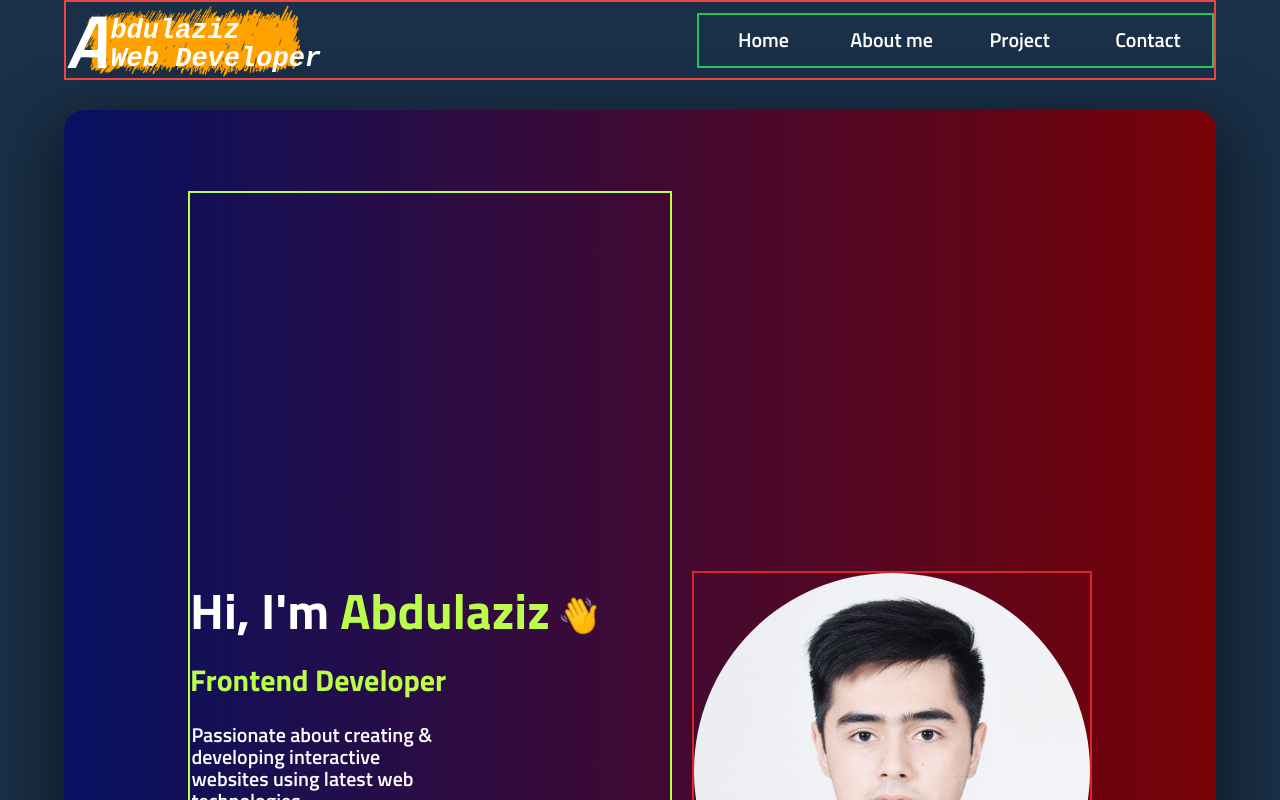
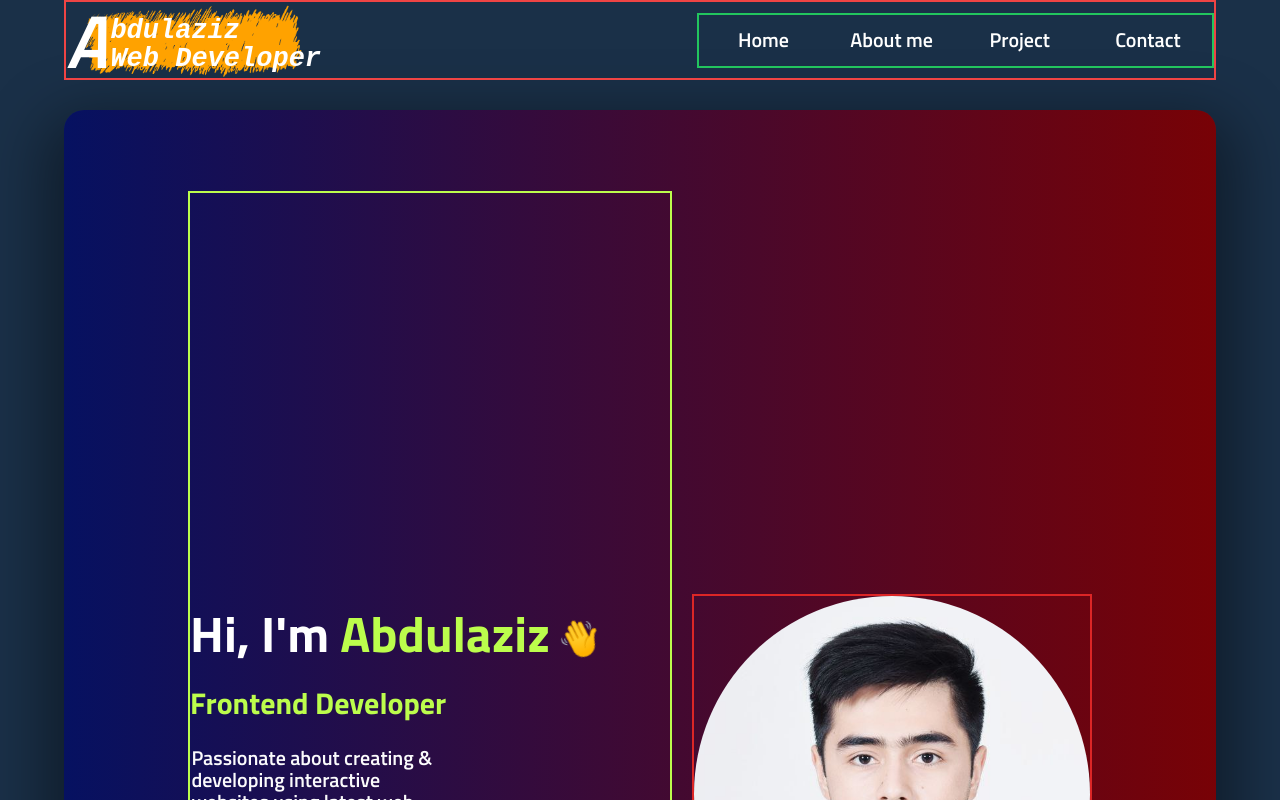
Before and after one commit to Abdulaziz6921/MyPortfolio, a React (Create React App) app: page / in a window 1280 px wide. Shown: the top 800 px of the page. Built offline with nearby package versions, Linux system fonts and the light colour scheme; a web font is replaced by a local one.

Commit message:
sadfasdf

```diff
--- a/src/Components/Home.js
+++ b/src/Components/Home.js
@@ -23,7 +23,7 @@ function Home() {
 
     intro: `${
       time ? "translate-x-[-1000px]" : "translate-x-[0]"
-    } duration-[1.3s] w-full h-fit flex flex-col justify-center mr-0  border-2 border-secondary lg:w-[42%] md:w-[55%]  md:mr-[20px] py-[33%] md:my-[7%]`,
+    } duration-[1.3s] w-full h-fit flex flex-col justify-center mr-0  border-2 border-secondary lg:w-[42%] md:w-[55%]  md:mr-[20px] py-[35%] md:my-[7%]`,
 
     hand: "animate-wiggle inline ml-[2%] w-[28px] h-[35px] lg:w-[40px] lg:h-[40px] lg:[4%]",
 
```
